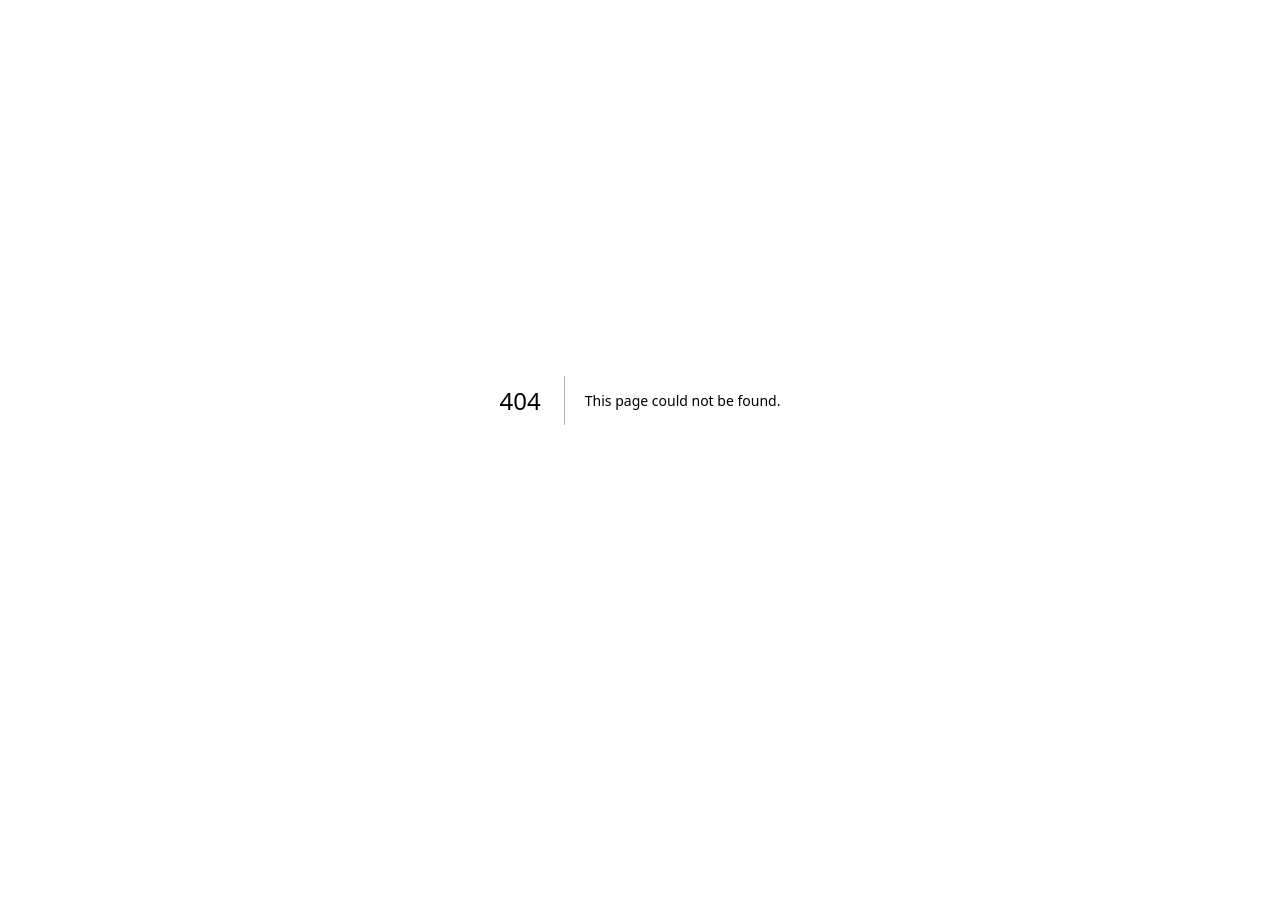
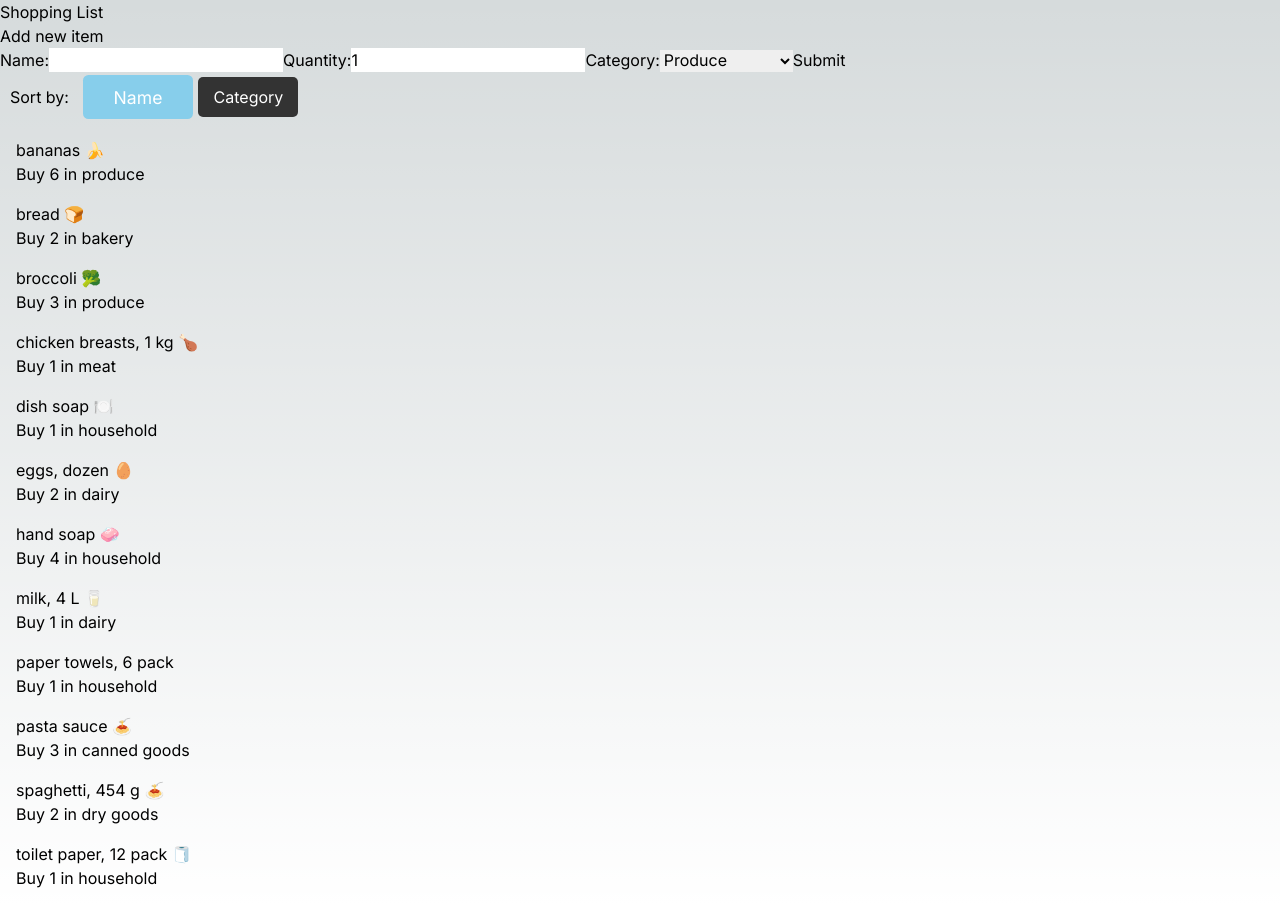
Before and after one commit to Gouravsh01/cprg306-Assignments, a Next.js app in the folder cprg306-assignments/: page /week-6 in a window 1280 px wide. Before the commit this address had no page. Before the commit the page ends 800 px from the top, so only its background shows below. Built offline with nearby package versions, Linux system fonts and the light colour scheme.

Commit message:
initial commit

```diff
--- a/cprg306-assignments/app/page.js
+++ b/cprg306-assignments/app/page.js
@@ -18,6 +18,9 @@ export default function Home() {
         <a href ="http://localhost:3000/week-5">
           Week 5 Assignment
         </a>
+        <a href ="http://localhost:3000/week-6">
+          Week-6 Assignment
+        </a>
       </div>
     </main>
   );
--- /dev/null
+++ b/cprg306-assignments/app/week-6/item-list.js
@@ -0,0 +1,50 @@
+"use client";
+import { useState } from "react";
+import Item from "./item";
+import items from "./item.json";
+
+const ItemList = () => {
+  const [sortBy, setSortBy] = useState("name");
+
+  const sortItems = (a, b) => {
+    return sortBy === "name" ? a.name.localeCompare(b.name) : a.category.localeCompare(b.category);
+  };
+
+  const renderSortButton = (label, value) => (
+    <button
+      key={value}
+      onClick={() => setSortBy(value)}
+      style={{
+        backgroundColor: sortBy === value ? "#87CEEB" : "#333",
+        color: "#fff",
+        transform: sortBy === value ? "scale(1.1)" : "scale(1)",
+        transition: "transform 0.3s ease",
+        padding: "8px",
+        margin: "5px",
+        width: "100px",
+        borderRadius: "5px",
+        border: "none",
+        cursor: "pointer",
+      }}
+    >
+      {label}
+    </button>
+  );
+
+  return (
+    <div className="item-list-container">
+      <div>
+        <label htmlFor="sort" style={{ margin: "10px" }}>Sort by: </label>
+        {renderSortButton("Name", "name")}
+        {renderSortButton("Category", "category")}
+      </div>
+      <ul className="item-list">
+        {[...items].sort(sortItems).map(item => (
+          <Item key={item.id} {...item} />
+        ))}
+      </ul>
+    </div>
+  );
+};
+
+export default ItemList;
--- /dev/null
+++ b/cprg306-assignments/app/week-6/item.js
@@ -0,0 +1,12 @@
+import React from "react";
+
+export default function Item({name, quantity, category}) {
+    return (
+        <div>
+            <ul className="m-4 border-0 bg-black-900 w-96">
+            <li className="font-bold-blue"> {name}</li>
+            <li> Buy {quantity} in {category}</li>
+            </ul>
+        </div>
+    );
+}
--- /dev/null
+++ b/cprg306-assignments/app/week-6/item.json
@@ -0,0 +1,74 @@
+[
+  {
+    "id": "1h2GJKH12gkHG31h1H",
+    "name": "milk, 4 L 🥛",
+    "quantity": 1,
+    "category": "dairy"
+  },
+  {
+    "id": "2KJH3k2j3H1k2J3K1H",
+    "name": "bread 🍞",
+    "quantity": 2,
+    "category": "bakery"
+  },
+  {
+    "id": "3h2KJH3k2j3H1k2J3",
+    "name": "eggs, dozen 🥚",
+    "quantity": 2,
+    "category": "dairy"
+  },
+  {
+    "id": "4k2J3K1H2GJKH12gk",
+    "name": "bananas 🍌",
+    "quantity": 6,
+    "category": "produce"
+  },
+  {
+    "id": "5H1h1H2KJH3k2j3H",
+    "name": "broccoli 🥦",
+    "quantity": 3,
+    "category": "produce"
+  },
+  {
+    "id": "6H1k2J3K1H2GJKH1",
+    "name": "chicken breasts, 1 kg 🍗",
+    "quantity": 1,
+    "category": "meat"
+  },
+  {
+    "id": "7gkHG31h1H2KJH3k",
+    "name": "pasta sauce 🍝",
+    "quantity": 3,
+    "category": "canned goods"
+  },
+  {
+    "id": "8j3H1k2J3K1H2GJK",
+    "name": "spaghetti, 454 g 🍝",
+    "quantity": 2,
+    "category": "dry goods"
+  },
+  {
+    "id": "9H12gkHG31h1H2KJ",
+    "name": "toilet paper, 12 pack 🧻",
+    "quantity": 1,
+    "category": "household"
+  },
+  {
+    "id": "10H3k2j3H1k2J3K1",
+    "name": "paper towels, 6 pack",
+    "quantity": 1,
+    "category": "household"
+  },
+  {
+    "id": "11k2J3K1H2GJKH12",
+    "name": "dish soap 🍽️",
+    "quantity": 1,
+    "category": "household"
+  },
+  {
+    "id": "12GJKH12gkHG31h1",
+    "name": "hand soap 🧼",
+    "quantity": 4,
+    "category": "household"
+  }
+]
--- /dev/null
+++ b/cprg306-assignments/app/week-6/new-item.js
@@ -0,0 +1,54 @@
+"use client";
+import { useState } from "react";
+
+const NewItem = ({ onAddItem }) => {
+  const [name, setName] = useState("");
+  const [quantity, setQuantity] = useState(1);
+  const [category, setCategory] = useState("Produce");
+
+  const handleSubmit = (event) => {
+    event.preventDefault();
+
+    const newItem = {
+      id: Math.random().toString(36).substr(2, 9),
+      name,
+      quantity,
+      category,
+    };
+
+    onAddItem(newItem);
+
+    setName("");
+    setQuantity(1);
+    setCategory("Produce");
+  };
+
+  return (
+    <form onSubmit={handleSubmit} className="new-item-form">
+      <label htmlFor="name">Name:</label>
+      <input type="text" id="name" value={name} onChange={(e) => setName(e.target.value)} required />
+
+      <label htmlFor="quantity">Quantity:</label>
+      <input type="number" id="quantity" min="1" value={quantity} onChange={(e) => setQuantity(e.target.value)} required />
+
+      <label htmlFor="category">Category:</label>
+      <select id="category" value={category} onChange={(e) => setCategory(e.target.value)}>
+        <option value="Produce">Produce</option>
+        <option value="Dairy">Dairy</option>
+        <option value="Bakery">Bakery</option>
+        <option value="Meat">Meat</option>
+        <option value="Frozen Foods">Frozen Foods</option>
+        <option value="Canned Goods">Canned Goods</option>
+        <option value="Dry Goods">Dry Goods</option>
+        <option value="Beverages">Beverages</option>
+        <option value="Snacks">Snacks</option>
+        <option value="Household">Household</option>
+        <option value="Other">Other</option>
+      </select>
+
+      <button type="submit">Submit</button>
+    </form>
+  );
+};
+
+export default NewItem;
--- /dev/null
+++ b/cprg306-assignments/app/week-6/page.js
@@ -0,0 +1,24 @@
+"use client";
+import { useState } from "react";
+import NewItem from "./new-item";
+import ItemList from "./item-list";
+import itemsData from "./item.json";
+
+const Page = () => {
+  const [items, setItems] = useState(itemsData);
+
+  const handleAddItem = (newItem) => {
+    setItems([...items, newItem]);
+  };
+
+  return (
+    <main>
+      <h1>Shopping List</h1>
+      <h2>Add new item</h2>
+      <NewItem onAddItem={handleAddItem} />
+      <ItemList items={items} />
+    </main>
+  );
+};
+
+export default Page;
```
